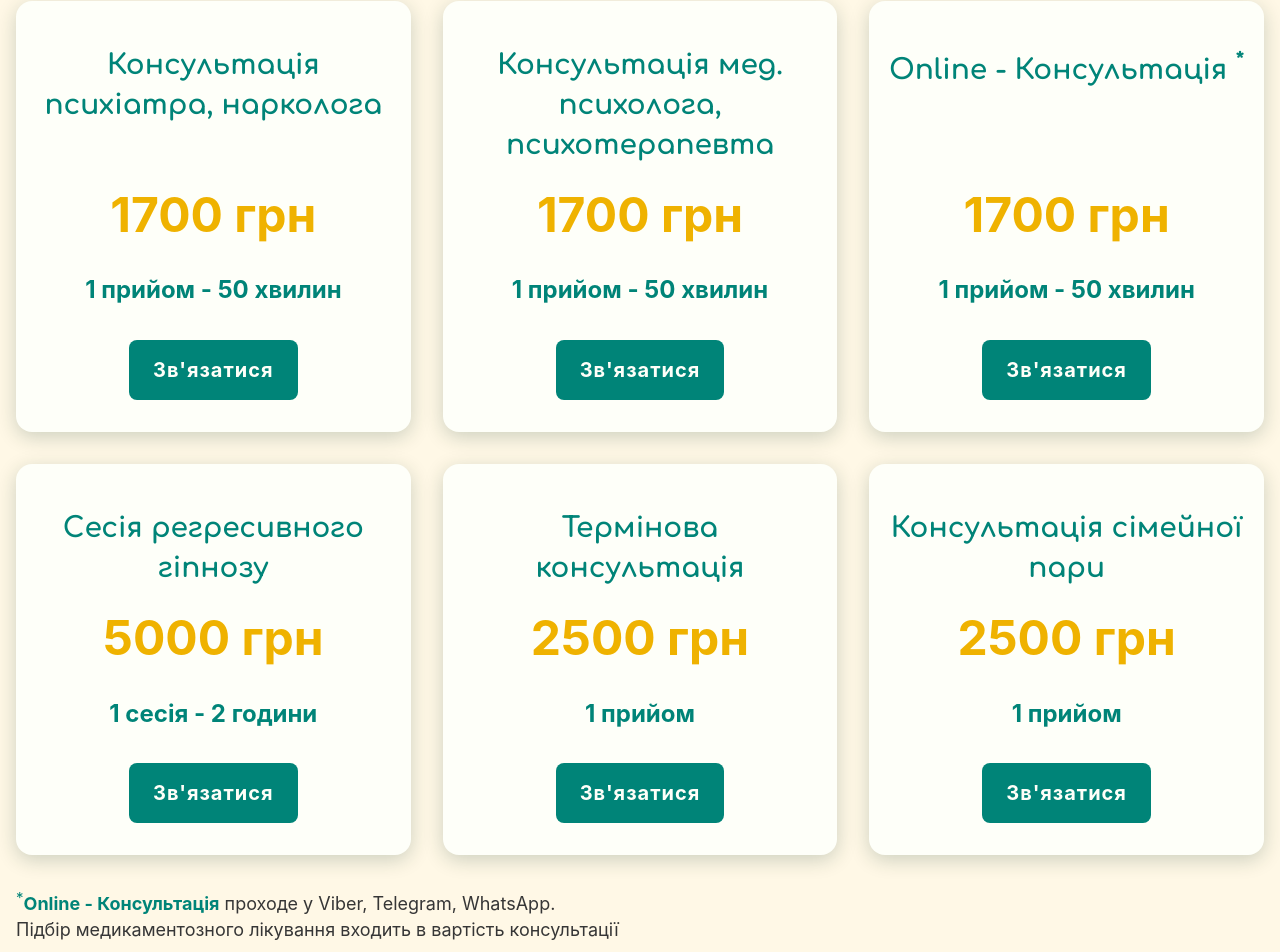
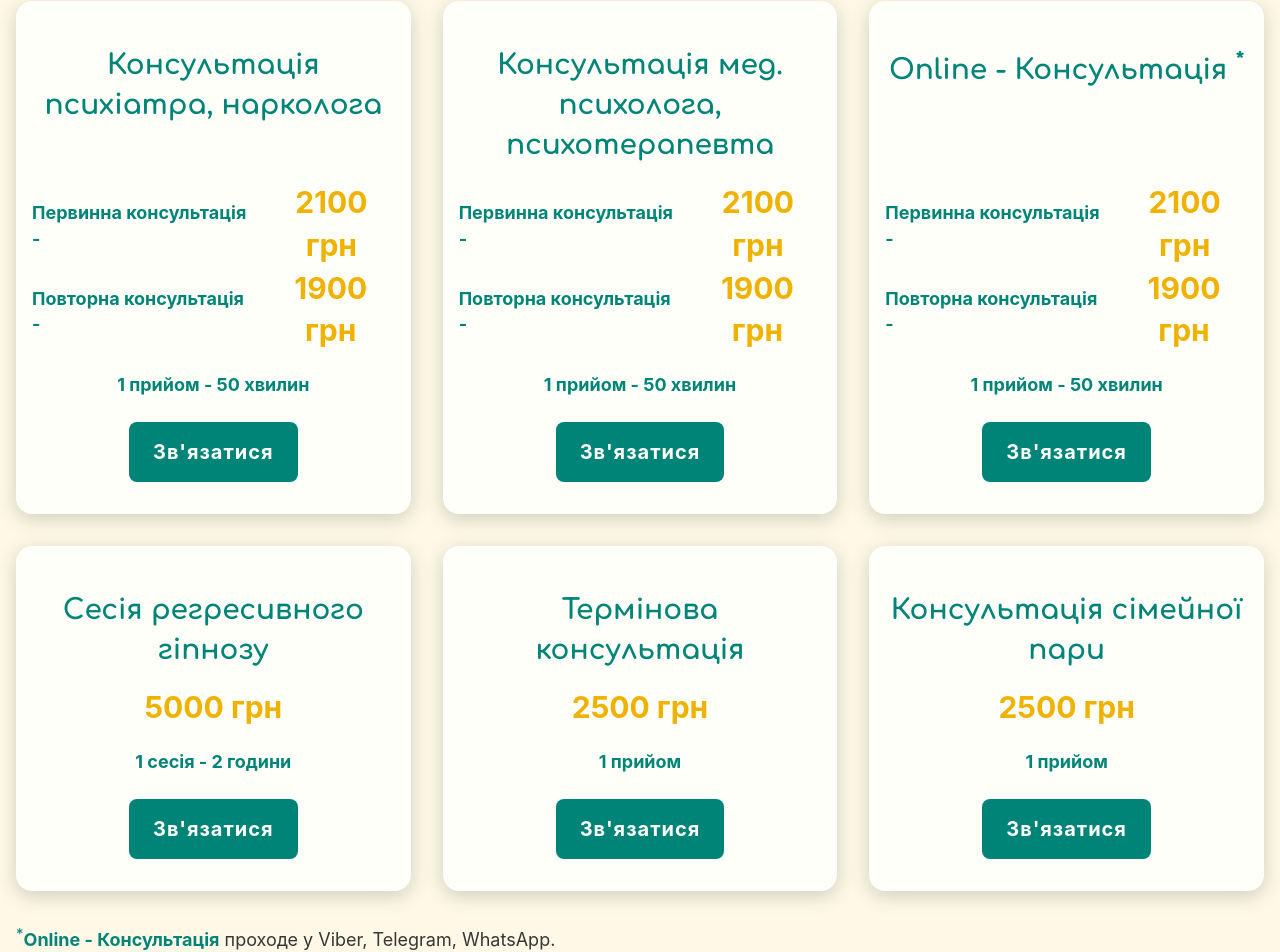
Before and after one commit to Shperung/psychology, a Next.js app: page / in a window 1280 px wide. Shown: the part 2077-3029 px from the top of the page. Built offline with nearby package versions, Linux system fonts and the light colour scheme; no server answers.

Commit message:
Change price 2

```diff
--- a/components/prices/prices.module.scss
+++ b/components/prices/prices.module.scss
@@ -43,13 +43,13 @@
   text-align: center;
   color: var(--color-orange);
   display: block;
-  font-size: 48px;
+  font-size: 30px;
 }
 
 .h4 {
-  margin-top: 8px;
+  margin-top: 4px;
   text-align: center;
-  font-size: 24px;
+  font-size: 18px;
   color: var(--color-success);
 }
 
--- a/components/prices/prices.tsx
+++ b/components/prices/prices.tsx
@@ -22,22 +22,19 @@ export default function PricesBlock(props) {
               <T>Консультація психіатра, нарколога</T>
             </h3>
             <div className={styles.flexWrap}>
-              <b className={styles.summ}>1700 грн</b>
-            </div>
-            {/* <div className={styles.flexWrap}>
               <div className={styles.flex}>
                 <h4 className={styles.h4}>
-                  <T>Вінниця</T> -
+                  <T>Первинна консультація </T> -
                 </h4>
-                <b className={styles.summ}>1000 грн</b>
+                <b className={styles.summ}>2100 грн</b>
               </div>
               <div className={styles.flex}>
                 <h4 className={styles.h4}>
-                  <T>Київ</T> -
+                  <T>Повторна консультація</T> -
                 </h4>
-                <b className={styles.summ}>1700 грн</b>
+                <b className={styles.summ}>1900 грн</b>
               </div>
-            </div> */}
+            </div>
             <h4 className={styles.h4}>
               1 <T>прийом</T> - 50 <T>хвилин</T>
             </h4>
@@ -55,22 +52,19 @@ export default function PricesBlock(props) {
               <T>Консультація мед. психолога, психотерапевта</T>
             </h3>
             <div className={styles.flexWrap}>
-              <b className={styles.summ}>1700 грн</b>
-            </div>
-            {/* <div className={styles.flexWrap}>
               <div className={styles.flex}>
                 <h4 className={styles.h4}>
-                  <T>Вінниця</T> -
+                  <T>Первинна консультація </T> -
                 </h4>
-                <b className={styles.summ}>1000 грн</b>
+                <b className={styles.summ}>2100 грн</b>
               </div>
               <div className={styles.flex}>
                 <h4 className={styles.h4}>
-                  <T>Київ</T> -
+                  <T>Повторна консультація</T> -
                 </h4>
-                <b className={styles.summ}>1700 грн</b>
+                <b className={styles.summ}>1900 грн</b>
               </div>
-            </div> */}
+            </div>
             <h4 className={styles.h4}>
               1 <T>прийом</T> - 50 <T>хвилин</T>
             </h4>
@@ -88,22 +82,19 @@ export default function PricesBlock(props) {
               Online - <T>Консультація</T> <sup>*</sup>
             </h3>
             <div className={styles.flexWrap}>
-              <b className={styles.summ}>1700 грн</b>
-            </div>
-            {/* <div className={styles.flexWrap}>
               <div className={styles.flex}>
                 <h4 className={styles.h4}>
-                  <T>Вінниця</T> -
+                  <T>Первинна консультація </T> -
                 </h4>
-                <b className={styles.summ}>1000 грн</b>
+                <b className={styles.summ}>2100 грн</b>
               </div>
               <div className={styles.flex}>
                 <h4 className={styles.h4}>
-                  <T>Київ</T> -
+                  <T>Повторна консультація</T> -
                 </h4>
-                <b className={styles.summ}>1700 грн</b>
+                <b className={styles.summ}>1900 грн</b>
               </div>
-            </div> */}
+            </div>
             <h4 className={styles.h4}>
               1 <T>прийом</T> - 50 <T>хвилин</T>
             </h4>
```
